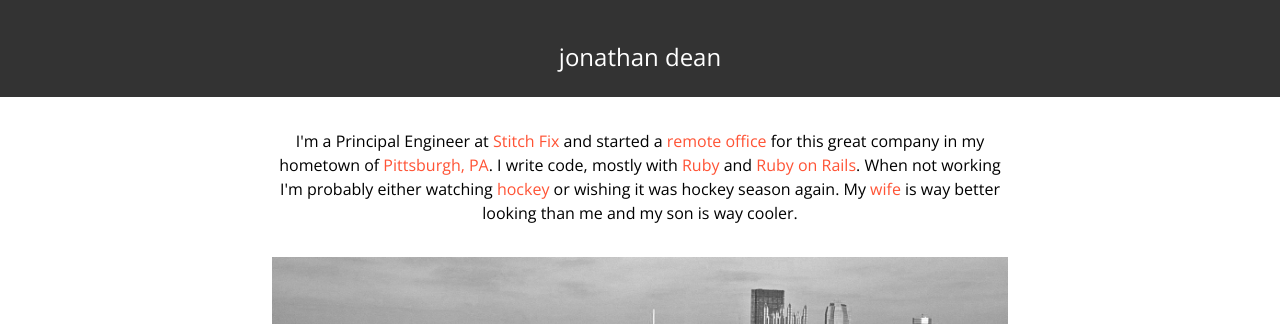
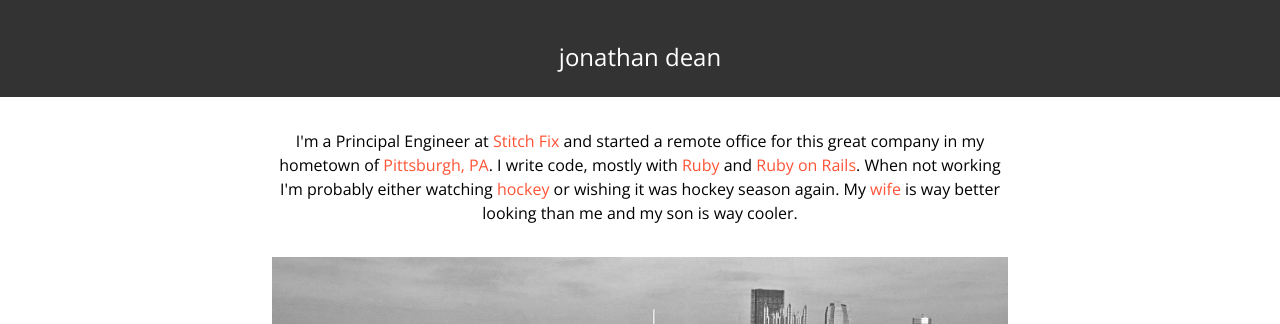
Before and after one commit to jonathandean/jonathandean.github.io, a Jekyll site: the page built from index.html, in a window 1280 px wide. Shown: the top 324 px of the page. Built offline with Jekyll 4.4.1, drawn with Linux system fonts in a browser that asks for light colours; some web fonts are replaced; the list of posts is cut into pages by our own code; some of the changed lines change nothing that is shown.

Commit message:
Remove broken link

```diff
--- a/index.html
+++ b/index.html
@@ -5,7 +5,7 @@
 <section class="single-column">
   <article>
     <p class="ct">
-      I'm a Principal Engineer at <a href="http://stitchfix.com">Stitch Fix</a> and started a <a href="http://technology.stitchfix.com/#pgh">remote office</a> for this great company in my hometown of <a href="http://www.visitpittsburgh.com/">Pittsburgh, PA</a>. I write code, mostly with <a href="https://www.ruby-lang.org/en/">Ruby</a> and <a href="http://rubyonrails.org/">Ruby on Rails</a>. When not working I'm probably either watching <a href="http://penguins.nhl.com/">hockey</a> or wishing it was hockey season again. My <a href="http://helloswooning.com/">wife</a> is way better looking than me and my son is way cooler.
+      I'm a Principal Engineer at <a href="http://stitchfix.com">Stitch Fix</a> and started a remote office for this great company in my hometown of <a href="http://www.visitpittsburgh.com/">Pittsburgh, PA</a>. I write code, mostly with <a href="https://www.ruby-lang.org/en/">Ruby</a> and <a href="http://rubyonrails.org/">Ruby on Rails</a>. When not working I'm probably either watching <a href="http://penguins.nhl.com/">hockey</a> or wishing it was hockey season again. My <a href="http://helloswooning.com/">wife</a> is way better looking than me and my son is way cooler.
     </p>
     <img src="{{ site.url }}/img/pgh-bw.jpg" alt="Pittsburgh, PA, USA">
     <p class="ct">By the way, <a href="http://technology.stitchfix.com">I'm hiring Senior Ruby on Rails engineers</a>.</p>
```
